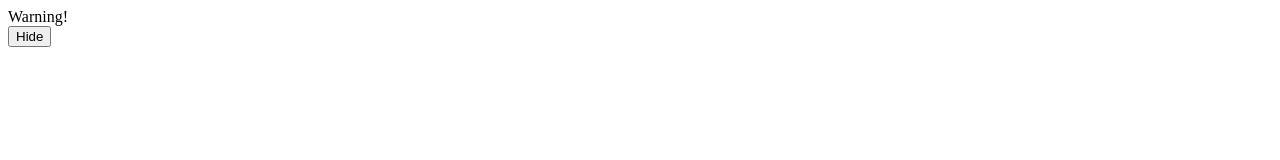
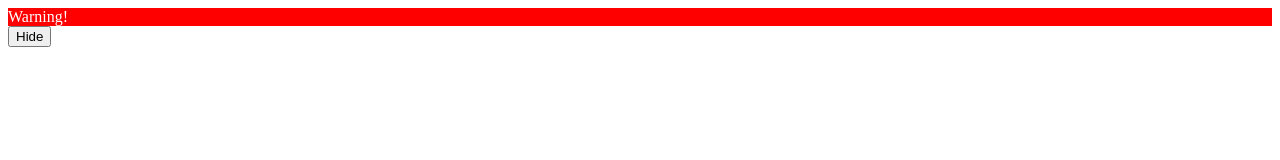
Before and after one commit to gyver98/react-practice, a plain HTML site: page 01-Preventing-Component-Rendering/index.html in a window 1280 px wide. Drawn offline with nearby package versions, Linux system fonts and the light colour scheme.

Commit message:
01-Preventing-Component-Rendering

```diff
--- a/01-Preventing-Component-Rendering/index.html
+++ b/01-Preventing-Component-Rendering/index.html
@@ -21,7 +21,7 @@
         return null;
       }
       return (
-        <div >Warning!</div>
+        <div className="warning" >Warning!</div>
       )
     }
 
--- a/01-Preventing-Component-Rendering/style.css
+++ b/01-Preventing-Component-Rendering/style.css
@@ -0,0 +1,4 @@
+.warning {
+  background-color: red;
+  color: white;
+}
```
